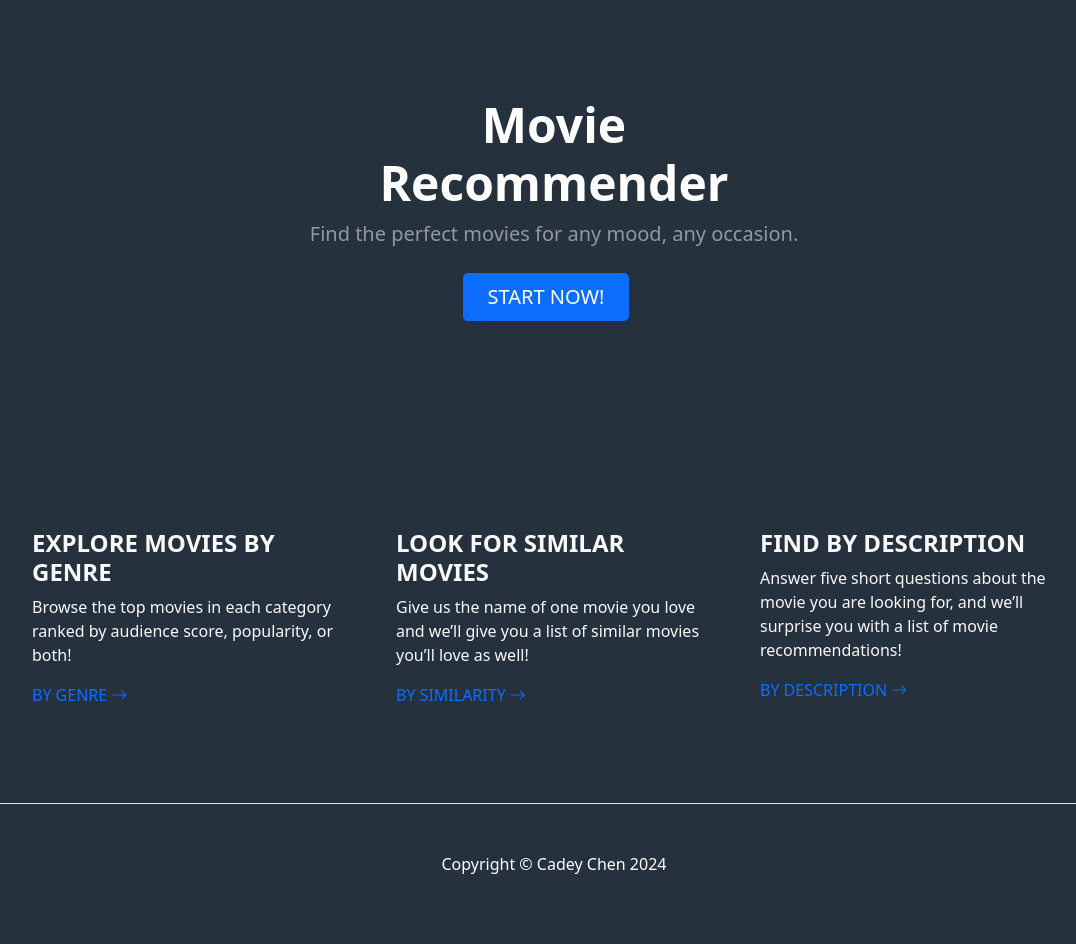
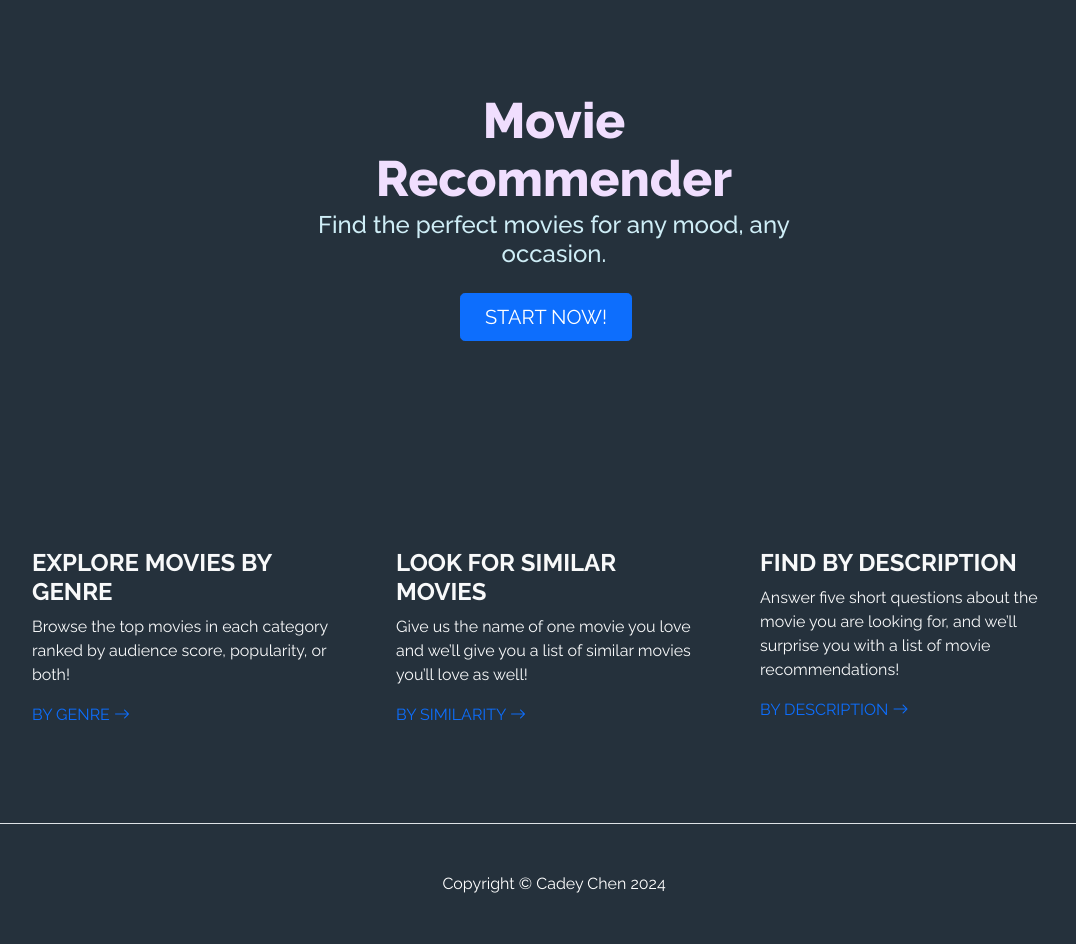
Before and after one commit to Cadey-chen/movie_rec_app, a Django app: template rec_app_base/movies/templates/movies/home.html in a window 1280 px wide. Shown: the whole page, without its empty margins (86-1162 px from the left). Before the commit the page ends 874 px from the top, so only its background shows below. Run offline with Django 3.2, Linux system fonts and the light colour scheme; the template is opened without the code that fills it, so the values that code supplies are empty; some libraries are stand-ins or nearby versions.

Commit message:
Added font and color themes

```diff
--- a/rec_app_base/movies/templates/movies/base.html
+++ b/rec_app_base/movies/templates/movies/base.html
@@ -8,6 +8,31 @@
 
         <!-- Bootstrap CSS -->
         <link href="https://cdn.jsdelivr.net/npm/bootstrap@5.0.2/dist/css/bootstrap.min.css" rel="stylesheet" integrity="sha384-EVSTQN3/azprG1Anm3QDgpJLIm9Nao0Yz1ztcQTwFspd3yD65VohhpuuCOmLASjC" crossorigin="anonymous">
+        <style>
+            @import url('https://fonts.googleapis.com/css2?family=Raleway:ital,wght@0,100..900;1,100..900&display=swap');
+            body {
+                --bs-font-sans-serif: 'Raleway', sans-serif;
+                --bs-body-font-family: var(--bs-font-sans-serif);
+                --bs-font-monospace: 'VT323', monospace;
+            }
+            .text-pink {
+                --bs-text-opacity: 1;
+                color: #F0DEFE !important;
+            }
+            .text-mint {
+                --bs-text-opacity: 1;
+                color: #CEEDF6 !important;
+            }
+            .fw-black {
+                font-optical-sizing: auto;
+                font-weight: 800;
+                font-style: normal;
+            }
+            .display-5 {
+                font-size: calc(1.425rem + 2.1vw);
+                line-height: 1.0;
+            }
+        </style>
 
         {% if title %}
             <title>{{ title }}</title>
--- a/rec_app_base/movies/templates/movies/home.html
+++ b/rec_app_base/movies/templates/movies/home.html
@@ -10,16 +10,20 @@
         <link href="https://cdn.jsdelivr.net/npm/bootstrap-icons@1.4.1/font/bootstrap-icons.css" rel="stylesheet" />
         <!-- Core theme CSS (includes Bootstrap)-->
         <link href="css/styles.css" rel="stylesheet" />
+        <link rel="preconnect" href="https://fonts.googleapis.com">
+        <link rel="preconnect" href="https://fonts.gstatic.com" crossorigin>
+        <link href="https://fonts.googleapis.com/css2?family=Raleway:ital,wght@0,100..900;1,100..900&display=swap" rel="stylesheet">
     </head>
-    <body>
+    <body $font-family-base="Raleway">
         <!-- Header-->
         <header class="py-5" style="background-color: #25313C;">
             <div class="container px-5">
                 <div class="row gx-5 justify-content-center">
                     <div class="col-lg-6">
                         <div class="text-center my-5">
-                            <h1 class="display-5 fw-bolder text-white mb-2">Movie Recommender</h1>
-                            <p class="lead text-white-50 mb-4">Find the perfect movies for any mood, any occasion.</p>
+                            <h1 class="display-5 fw-black text-pink mb-2">Movie</h1>
+                            <h1 class="display-5 fw-black text-pink mb-2">Recommender</h1>
+                            <h4 class="fw-semibold text-mint mb-4">Find the perfect movies for any mood, any occasion.</h4>
                             <div class="d-grid gap-3 d-sm-flex justify-content-sm-center">
                                 <a class="btn btn-primary btn-lg px-4 me-sm-3" href="#features">START NOW!</a>
                             </div>
```
